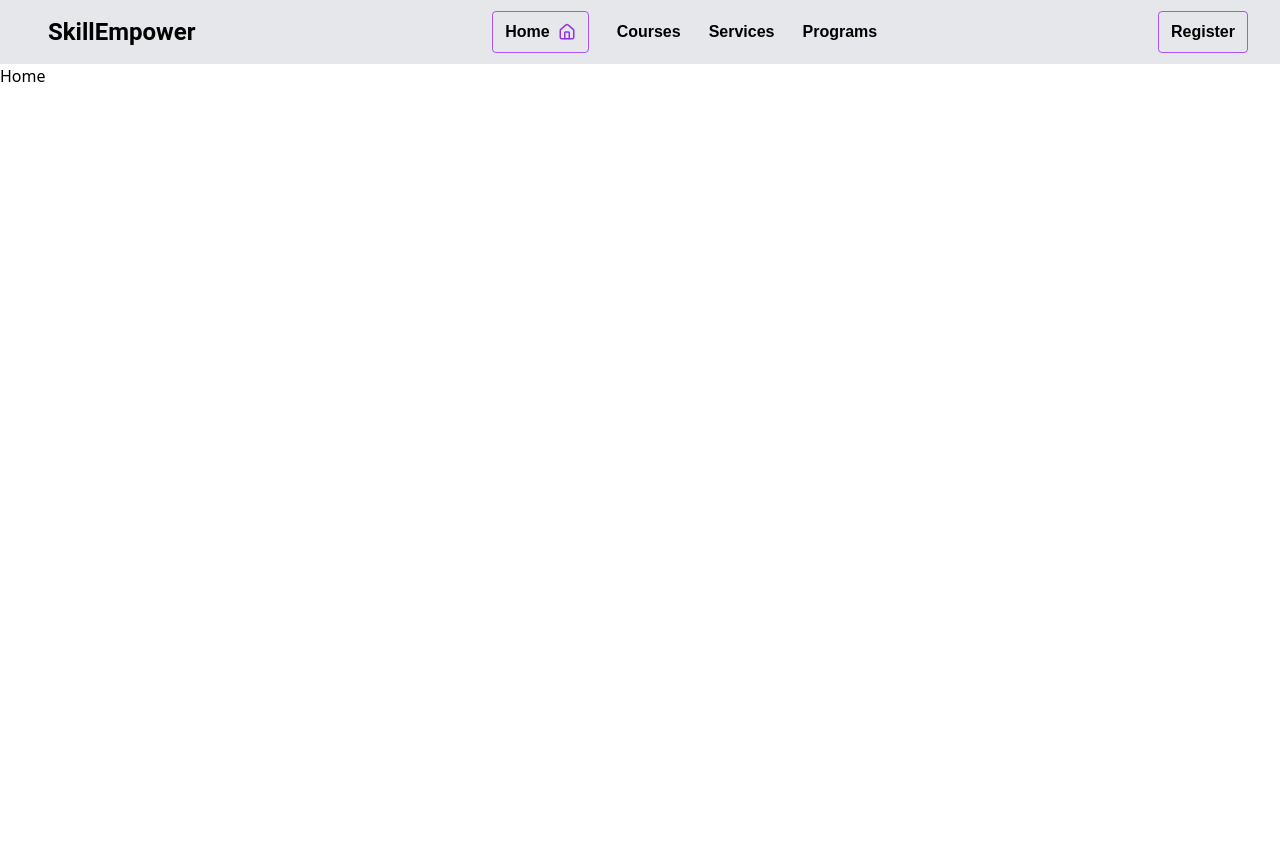
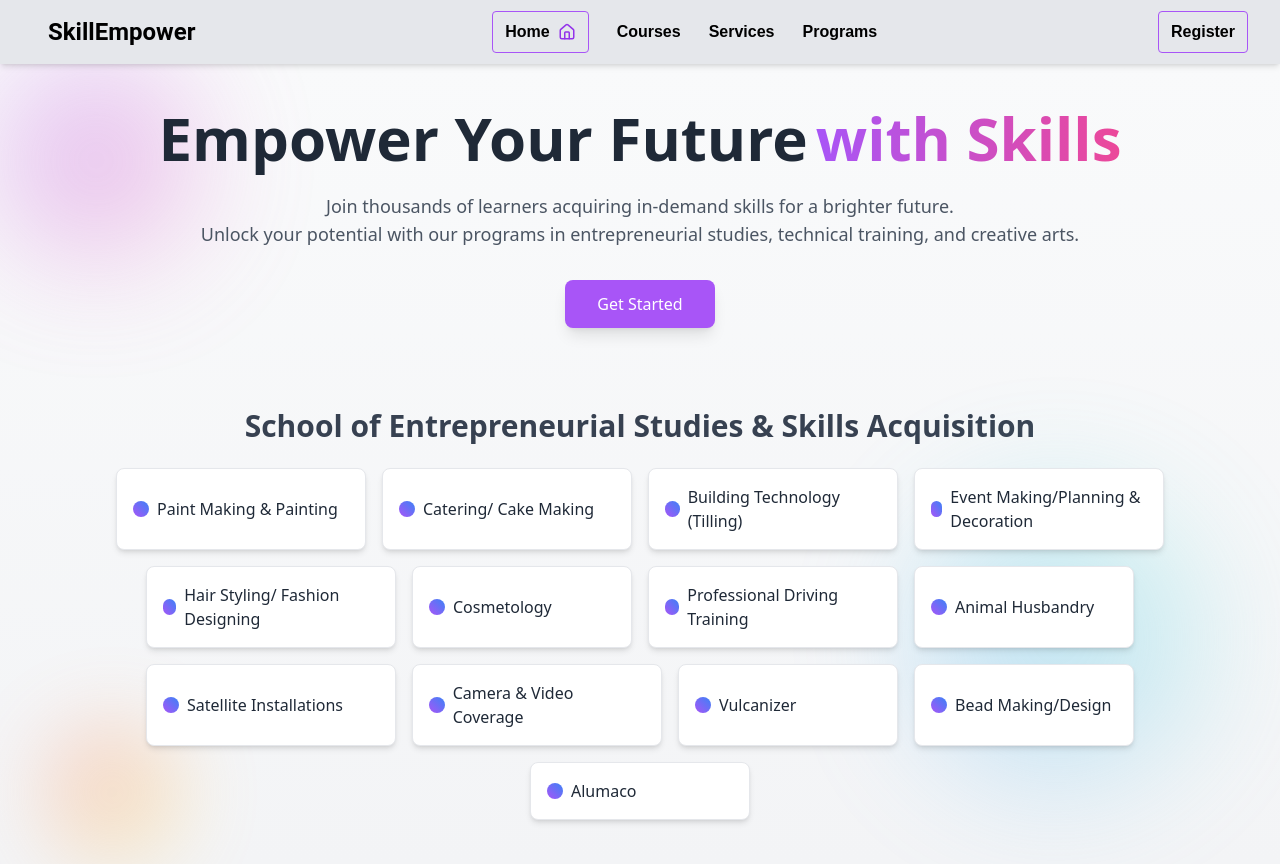
Before and after one commit to Kaycee34/SkillEmpower, a React (Vite) app: page / in a window 1280 px wide. Before the commit the page ends 800 px from the top, so only its background shows below. Built offline with nearby package versions, Linux system fonts and the light colour scheme.

Commit message:
Added hero page

```diff
--- a/src/Pages/Home.jsx
+++ b/src/Pages/Home.jsx
@@ -1,7 +1,10 @@
+import Hero from "../components/HeroPage"
 
 const Home = () => {
   return (
-    <div>Home</div>
+    <div>
+      <Hero />
+    </div>
   )
 }
 
--- a/src/components/Header.jsx
+++ b/src/components/Header.jsx
@@ -7,8 +7,7 @@ const Header = () => {
     const isDesktop = useMediaQuery({ query: '(min-width: 768px)' });
 
     return (
-        <nav className="bg-gray-200 w-full h-full font-poppins">
-            {/* Conditionally render components based on screen size */}
+        <nav className="bg-gray-200 w-full font-poppins sticky top-0 z-50 shadow-md">
             {isDesktop ? <NavbarDesktop /> : <MobileNavbar />}
         </nav>
     );
--- /dev/null
+++ b/src/components/HeroPage.jsx
@@ -0,0 +1,77 @@
+const Hero = () => {
+    return (
+        <section className="relative bg-gradient-to-b from-gray-50 to-gray-100 min-h-screen flex flex-col items-center justify-start md:justify-center overflow-hidden">
+            {/* Background Enhancements */}
+            <div className="absolute inset-0 pointer-events-none">
+                <div className="absolute top-0 left-0 w-48 h-48 bg-gradient-to-br from-purple-500 to-pink-400 rounded-full blur-3xl opacity-40"></div>
+                <div className="absolute bottom-20 right-20 w-72 h-72 bg-gradient-to-tr from-blue-400 to-teal-300 rounded-full blur-3xl opacity-30"></div>
+                <div className="absolute bottom-0 left-10 w-36 h-36 bg-gradient-to-tl from-yellow-300 to-red-400 rounded-full blur-2xl opacity-30"></div>
+            </div>
+
+            {/* Hero Section */}
+            <div className="relative text-center px-6 mt-16 md:mt-0">
+                <h1 className="text-4xl sm:text-5xl md:text-6xl font-extrabold text-gray-800 leading-snug">
+                    Empower Your Future
+                    <span
+                        className="ml-2 text-transparent bg-clip-text bg-gradient-to-r from-purple-500 to-pink-500"
+                    >
+                        with Skills
+                    </span>
+                </h1>
+                <p className="mt-6 text-base sm:text-lg text-gray-600 leading-relaxed">
+                    Join thousands of learners acquiring in-demand skills for a brighter
+                    future. <br />
+                    Unlock your potential with our programs in entrepreneurial studies,
+                    technical training, and creative arts.
+                </p>
+                <div className="mt-8">
+                    <button className="px-8 py-3 bg-purple-500 text-white rounded-lg font-medium shadow-lg hover:bg-purple-600 transition-transform transform hover:scale-105">
+                        Get Started
+                    </button>
+                </div>
+            </div>
+
+            {/* Programs Section */}
+            <div className="w-full px-6 mt-12 md:mt-20">
+                <h2 className="text-center text-xl sm:text-2xl md:text-3xl font-semibold text-gray-700 mb-6">
+                    School of Entrepreneurial Studies & Skills Acquisition
+                </h2>
+                <div className="flex flex-wrap justify-center gap-4 px-2">
+                    {[
+                        "Paint Making & Painting",
+                        "Catering/ Cake Making",
+                        "Building Technology (Tilling)",
+                        "Event Making/Planning & Decoration",
+                        "Hair Styling/ Fashion Designing",
+                        "Cosmetology",
+                        "Professional Driving Training",
+                        "Animal Husbandry",
+                        "Satellite Installations",
+                        "Camera & Video Coverage",
+                        "Vulcanizer",
+                        "Bead Making/Design",
+                        "Alumaco",
+                    ].map((program, index) => (
+                        <div
+                            key={index}
+                            className={`flex items-center gap-2 p-4 bg-white rounded-lg shadow-md border border-gray-200 hover:shadow-lg hover:scale-105 transform transition-all duration-300 ${
+                                program.length <= 20
+                                    ? "w-[160px] sm:w-[180px] md:w-[220px]"
+                                    : program.length <= 40
+                                    ? "w-[200px] sm:w-[220px] md:w-[250px]"
+                                    : "w-[240px] sm:w-[260px] md:w-[300px]"
+                            }`}
+                        >
+                            <div className="h-4 w-4 bg-gradient-to-tr from-purple-500 to-blue-500 rounded-full"></div>
+                            <h3 className="text-sm sm:text-base font-medium text-gray-800">
+                                {program}
+                            </h3>
+                        </div>
+                    ))}
+                </div>
+            </div>
+        </section>
+    );
+};
+
+export default Hero;
```
Also changed, not shown: src/assets/Hero_img.jpeg (added).
